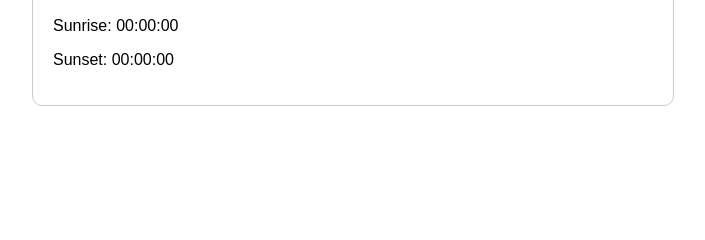
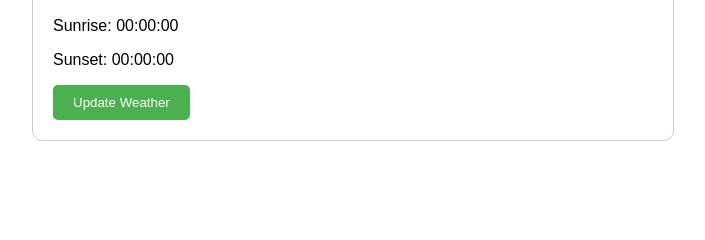
Before and after one commit to hermaaan/DevOpsProject_Tiger, a Flask app: page / in a window 1280 px wide. Shown: the part 228-468 px from the top of the page, without its empty margins (287-992 px from the left). Run offline with Flask 3, Linux system fonts and the light colour scheme; data that the repository does not hold is empty.

Commit message:
Added update button to app

```diff
--- a/app.py
+++ b/app.py
@@ -1,4 +1,4 @@
-from flask import Flask, render_template
+from flask import Flask, render_template, jsonify
 import requests
 from datetime import datetime
 import os
@@ -18,6 +18,7 @@ def home():
     api_key = os.getenv('API_KEY')
     if not api_key:
         return "API key is missing or incorrect in .env file"
+
     lat = 59.3293
     lon = 18.0686
     url = f"https://api.openweathermap.org/data/2.5/weather?lat={lat}&lon={lon}&appid={api_key}&units=metric&lang=en"
@@ -41,5 +42,34 @@ def home():
     else:
         return f"Error: {response.status_code}"
 
+@app.route('/update_weather', methods=['GET'])
+def update_weather():
+    api_key = os.getenv('API_KEY')
+    if not api_key:
+        return jsonify({"error": "API key is missing or incorrect in .env file"}), 400
+
+    lat = 59.3293
+    lon = 18.0686
+    url = f"https://api.openweathermap.org/data/2.5/weather?lat={lat}&lon={lon}&appid={api_key}&units=metric&lang=en"
+
+    response = requests.get(url)
+    if response.status_code == 200:
+        data = response.json()
+        sunrise = datetime.fromtimestamp(data['sys']['sunrise']).strftime('%H:%M:%S')
+        sunset = datetime.fromtimestamp(data['sys']['sunset']).strftime('%H:%M:%S')
+
+        weather_data = {
+            'location': data['name'],
+            'temperature': data['main']['temp'],
+            'description': data['weather'][0]['description'],
+            'humidity': data['main']['humidity'],
+            'wind_speed': data['wind']['speed'],
+            'sunrise': sunrise,
+            'sunset': sunset
+        }
+        return jsonify(weather_data)
+    else:
+        return jsonify({"error": "Failed to fetch weather data"}), 500
+
 if __name__ == '__main__':
     app.run(debug=True)
--- a/templates/weather.html
+++ b/templates/weather.html
@@ -7,17 +7,44 @@
     <style>
         body { font-family: Arial, sans-serif; }
         .weather { max-width: 600px; margin: auto; padding: 20px; border: 1px solid #ccc; border-radius: 10px; }
+        button { padding: 10px 20px; background-color: #4CAF50; color: white; border: none; border-radius: 5px; cursor: pointer; }
+        button:hover { background-color: #45a049; }
     </style>
 </head>
 <body>
     <div class="weather">
-        <h1>Weather in {{ weather.location }}</h1>
-        <p>Temperature: {{ weather.temperature }}°C</p>
-        <p>Weather description: {{ weather.description }}</p>
-        <p>Humidity: {{ weather.humidity }}%</p>
-        <p>Wind Speed: {{ weather.wind_speed }} m/s</p>
-        <p>Sunrise: {{ weather.sunrise }}</p>
-        <p>Sunset: {{ weather.sunset }}</p>
+        <h1>Weather in <span id="location">{{ weather.location }}</span></h1>
+        <p>Temperature: <span id="temperature">{{ weather.temperature }}</span>°C</p>
+        <p>Weather description: <span id="description">{{ weather.description }}</span></p>
+        <p>Humidity: <span id="humidity">{{ weather.humidity }}</span>%</p>
+        <p>Wind Speed: <span id="wind_speed">{{ weather.wind_speed }}</span> m/s</p>
+        <p>Sunrise: <span id="sunrise">{{ weather.sunrise }}</span></p>
+        <p>Sunset: <span id="sunset">{{ weather.sunset }}</span></p>
+        <button id="updateButton">Update Weather</button>
     </div>
+
+    <script>
+        document.getElementById('updateButton').addEventListener('click', function() {
+            fetch('/update_weather')
+                .then(response => response.json())
+                .then(data => {
+                    if (data.error) {
+                        alert(data.error);
+                    } else {
+                        document.getElementById('location').textContent = data.location;
+                        document.getElementById('temperature').textContent = data.temperature;
+                        document.getElementById('description').textContent = data.description;
+                        document.getElementById('humidity').textContent = data.humidity;
+                        document.getElementById('wind_speed').textContent = data.wind_speed;
+                        document.getElementById('sunrise').textContent = data.sunrise;
+                        document.getElementById('sunset').textContent = data.sunset;
+                    }
+                })
+                .catch(error => {
+                    console.error('Error fetching weather data:', error);
+                    alert('Error fetching weather data');
+                });
+        });
+    </script>
 </body>
 </html>
```
Also changed, not shown: unit_test.py (added, +29 -0 lines), tests/unit_test.py (deleted).
